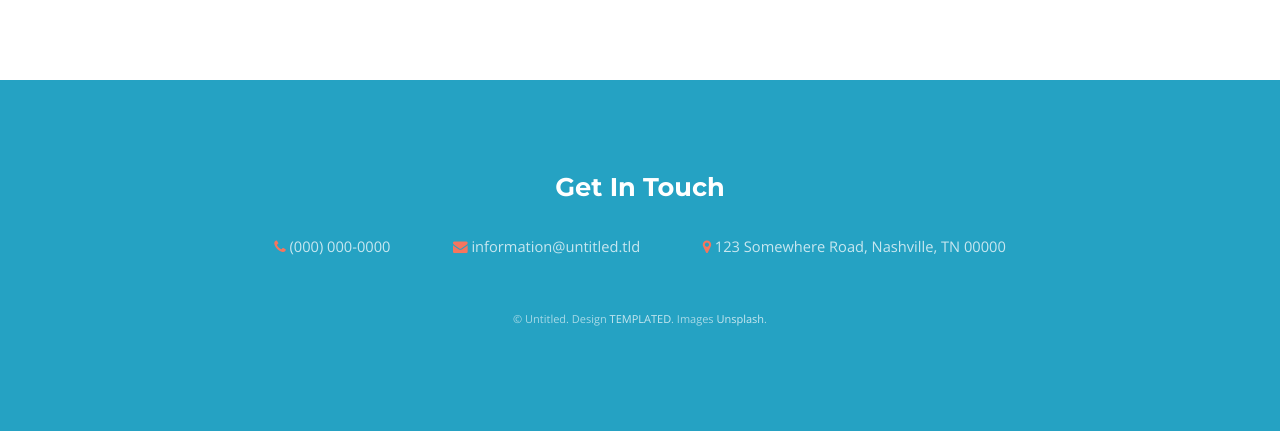
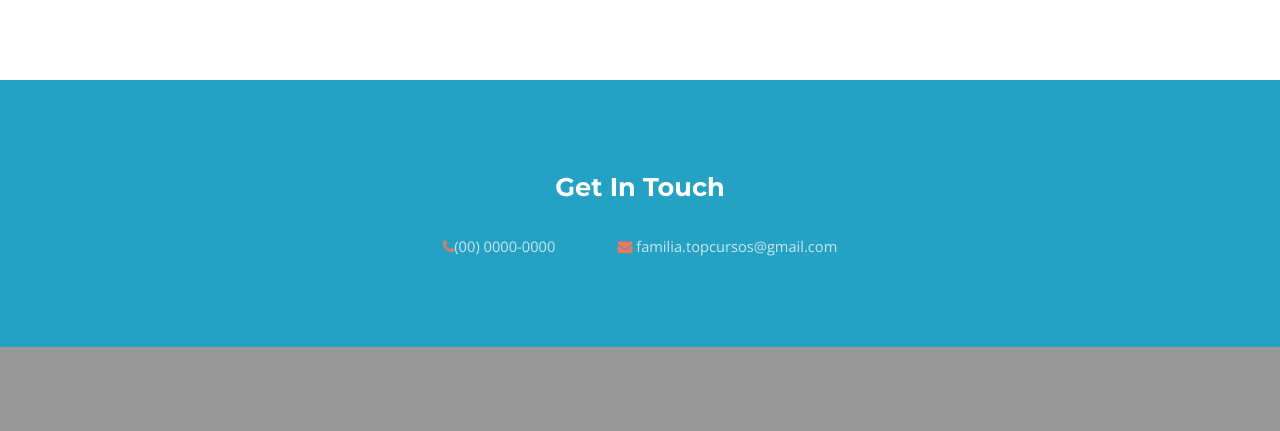
Before and after one commit to Gabriellrs/TCC, a PHP site: page /generic.php in a window 1280 px wide. Shown: the part 1509-1940 px from the top of the page. After the commit the page ends 1856 px from the top, so only its background shows below. Run offline with PHP 8.4, Linux system fonts and the light colour scheme; the visitor is signed in with stand-in values (Sample User, id 1).

Commit message:
site online

```diff
--- a/assets/css/responsiveBtn.css
+++ b/assets/css/responsiveBtn.css
@@ -9,3 +9,7 @@
         display: none;
     }
 }
+
+.mousezinho{
+    cursor: text;
+}
--- a/cadastro.php
+++ b/cadastro.php
@@ -37,8 +37,8 @@
 			<footer id="footer">
 				<div class="inner">
 					<ul class="actions">
-						<li><span class="icon fa-phone"></span> <a href="#">(000) 000-0000</a></li>
-						<li><span class="icon fa-envelope"></span> <a href="#">familia.topcursos@gmail.com</a></li>
+						<li class="mousezinho"><span class="icon fa-phone"></span>(00) 0000-0000</li>
+						<li class="mousezinho"><span class="icon fa-envelope"></span> familia.topcursos@gmail.com</li>
 					</ul>
 				</div>
 			</footer>
--- a/culinaria.php
+++ b/culinaria.php
@@ -82,8 +82,8 @@
 			<footer id="footer">
 				<div class="inner">
 					<ul class="actions">
-						<li><span class="icon fa-phone"></span> <a href="#">(000) 000-0000</a></li>
-						<li><span class="icon fa-envelope"></span> <a href="#">familia.topcursos@gmail.com</a></li>
+						<li class="mousezinho"><span class="icon fa-phone"></span>(00) 0000-0000</li>
+						<li class="mousezinho"><span class="icon fa-envelope"></span> familia.topcursos@gmail.com</li>
 					</ul>
 				</div>
 			</footer>
--- a/design.php
+++ b/design.php
@@ -83,8 +83,8 @@
 			<footer id="footer">
 				<div class="inner">
 					<ul class="actions">
-						<li><span class="icon fa-phone"></span> <a href="#">(000) 000-0000</a></li>
-						<li><span class="icon fa-envelope"></span> <a href="#">familia.topcursos@gmail.com</a></li>
+						<li class="mousezinho"><span class="icon fa-phone"></span>(00) 0000-0000</li>
+						<li class="mousezinho"><span class="icon fa-envelope"></span> familia.topcursos@gmail.com</li>
 					</ul>
 				</div>
 			</footer>
--- a/erro.php
+++ b/erro.php
@@ -28,8 +28,8 @@
 			<footer id="footer">
 				<div class="inner">
 					<ul class="actions">
-						<li><span class="icon fa-phone"></span> <a href="#">(000) 000-0000</a></li>
-						<li><span class="icon fa-envelope"></span> <a href="#">familia.topcursos@gmail.com</a></li>
+						<li class="mousezinho"><span class="icon fa-phone"></span>(00) 0000-0000</li>
+						<li class="mousezinho"><span class="icon fa-envelope"></span> familia.topcursos@gmail.com</li>
 					</ul>
 				</div>
 			</footer>
--- a/generic.php
+++ b/generic.php
@@ -60,13 +60,9 @@
 				<div class="inner">
 					<h2>Get In Touch</h2>
 					<ul class="actions">
-						<li><span class="icon fa-phone"></span> <a href="#">(000) 000-0000</a></li>
-						<li><span class="icon fa-envelope"></span> <a href="#">information@untitled.tld</a></li>
-						<li><span class="icon fa-map-marker"></span> 123 Somewhere Road, Nashville, TN 00000</li>
+						<li class="mousezinho"><span class="icon fa-phone"></span>(00) 0000-0000</li>
+						<li class="mousezinho"><span class="icon fa-envelope"></span> familia.topcursos@gmail.com</li>
 					</ul>
-				</div>
-				<div class="copyright">
-					&copy; Untitled. Design <a href="https://templated.co">TEMPLATED</a>. Images <a href="https://unsplash.com">Unsplash</a>.
 				</div>
 			</footer>
 
--- a/index.html
+++ b/index.html
@@ -56,8 +56,8 @@
 			<footer id="footer">
 				<div class="inner">
 					<ul class="actions">
-						<li><span class="icon fa-phone"></span> <a href="#">(000) 000-0000</a></li>
-						<li><span class="icon fa-envelope"></span> <a href="#">familia.topcursos@gmail.com</a></li>
+						<li class="mousezinho"><span class="icon fa-phone"></span>(00) 0000-0000</li>
+						<li class="mousezinho"><span class="icon fa-envelope"></span> familia.topcursos@gmail.com</li>
 					</ul>
 				</div>
 			</footer>
--- a/informatica.php
+++ b/informatica.php
@@ -82,8 +82,8 @@
 			<footer id="footer">
 				<div class="inner">
 					<ul class="actions">
-						<li><span class="icon fa-phone"></span> <a href="#">(000) 000-0000</a></li>
-						<li><span class="icon fa-envelope"></span> <a href="#">familia.topcursos@gmail.com</a></li>
+						<li class="mousezinho"><span class="icon fa-phone"></span>(00) 0000-0000</li>
+						<li class="mousezinho"><span class="icon fa-envelope"></span> familia.topcursos@gmail.com</li>
 					</ul>
 				</div>
 			</footer>
--- a/inicio.php
+++ b/inicio.php
@@ -83,8 +83,8 @@
 			<footer id="footer">
 				<div class="inner">
 					<ul class="actions">
-						<li><span class="icon fa-phone"></span> <a href="#">(000) 000-0000</a></li>
-						<li><span class="icon fa-envelope"></span> <a href="#">familia.topcursos@gmail.com</a></li>
+						<li class="mousezinho"><span class="icon fa-phone"></span>(00) 0000-0000</li>
+						<li class="mousezinho"><span class="icon fa-envelope"></span> familia.topcursos@gmail.com</li>
 					</ul>
 				</div>
 				<div class="copyright2">
--- a/login.php
+++ b/login.php
@@ -32,8 +32,8 @@
 			<footer id="footer">
 				<div class="inner">
 					<ul class="actions">
-						<li><span class="icon fa-phone"></span> <a href="#">(000) 000-0000</a></li>
-						<li><span class="icon fa-envelope"></span> <a href="#">familia.topcursos@gmail.com</a></li>
+						<li class="mousezinho"><span class="icon fa-phone"></span>(00) 0000-0000</li>
+						<li class="mousezinho"><span class="icon fa-envelope"></span> familia.topcursos@gmail.com</li>
 					</ul>
 				</div>
 			</footer>
--- a/marketing.php
+++ b/marketing.php
@@ -82,8 +82,8 @@
 			<footer id="footer">
 				<div class="inner">
 					<ul class="actions">
-						<li><span class="icon fa-phone"></span> <a href="#">(000) 000-0000</a></li>
-						<li><span class="icon fa-envelope"></span> <a href="#">familia.topcursos@gmail.com</a></li>
+						<li class="mousezinho"><span class="icon fa-phone"></span>(00) 0000-0000</li>
+						<li class="mousezinho"><span class="icon fa-envelope"></span> familia.topcursos@gmail.com</li>
 					</ul>
 				</div>
 			</footer>
--- a/negocios.php
+++ b/negocios.php
@@ -82,8 +82,8 @@
 			<footer id="footer">
 				<div class="inner">
 					<ul class="actions">
-						<li><span class="icon fa-phone"></span> <a href="#">(000) 000-0000</a></li>
-						<li><span class="icon fa-envelope"></span> <a href="#">familia.topcursos@gmail.com</a></li>
+						<li class="mousezinho"><span class="icon fa-phone"></span>(00) 0000-0000</li>
+						<li class="mousezinho"><span class="icon fa-envelope"></span> familia.topcursos@gmail.com</li>
 					</ul>
 				</div>
 			</footer>
--- a/outros.php
+++ b/outros.php
@@ -82,8 +82,8 @@
 			<footer id="footer">
 				<div class="inner">
 					<ul class="actions">
-						<li><span class="icon fa-phone"></span> <a href="#">(000) 000-0000</a></li>
-						<li><span class="icon fa-envelope"></span> <a href="#">familia.topcursos@gmail.com</a></li>
+						<li class="mousezinho"><span class="icon fa-phone"></span>(00) 0000-0000</li>
+						<li class="mousezinho"><span class="icon fa-envelope"></span> familia.topcursos@gmail.com</li>
 					</ul>
 				</div>
 			</footer>
```
